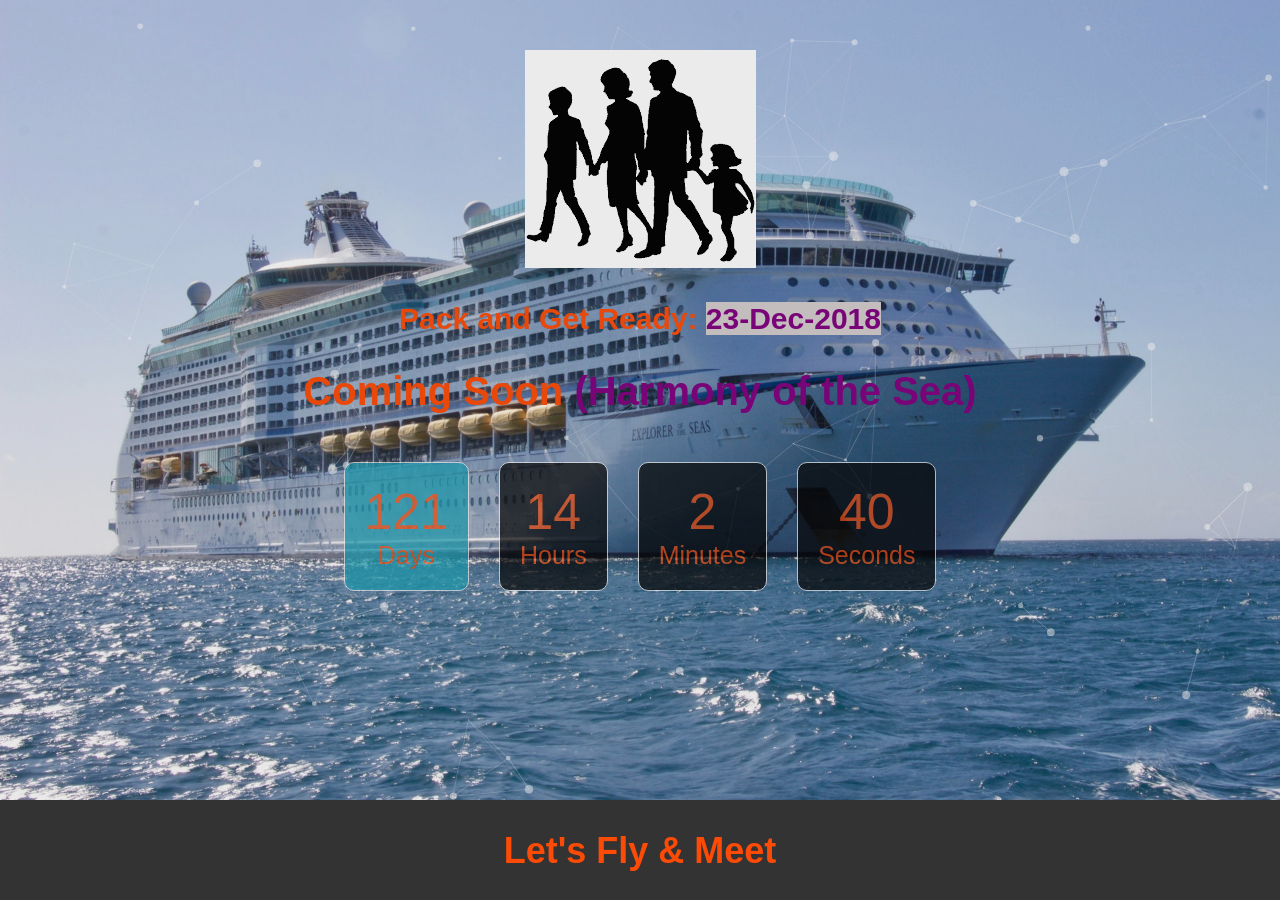
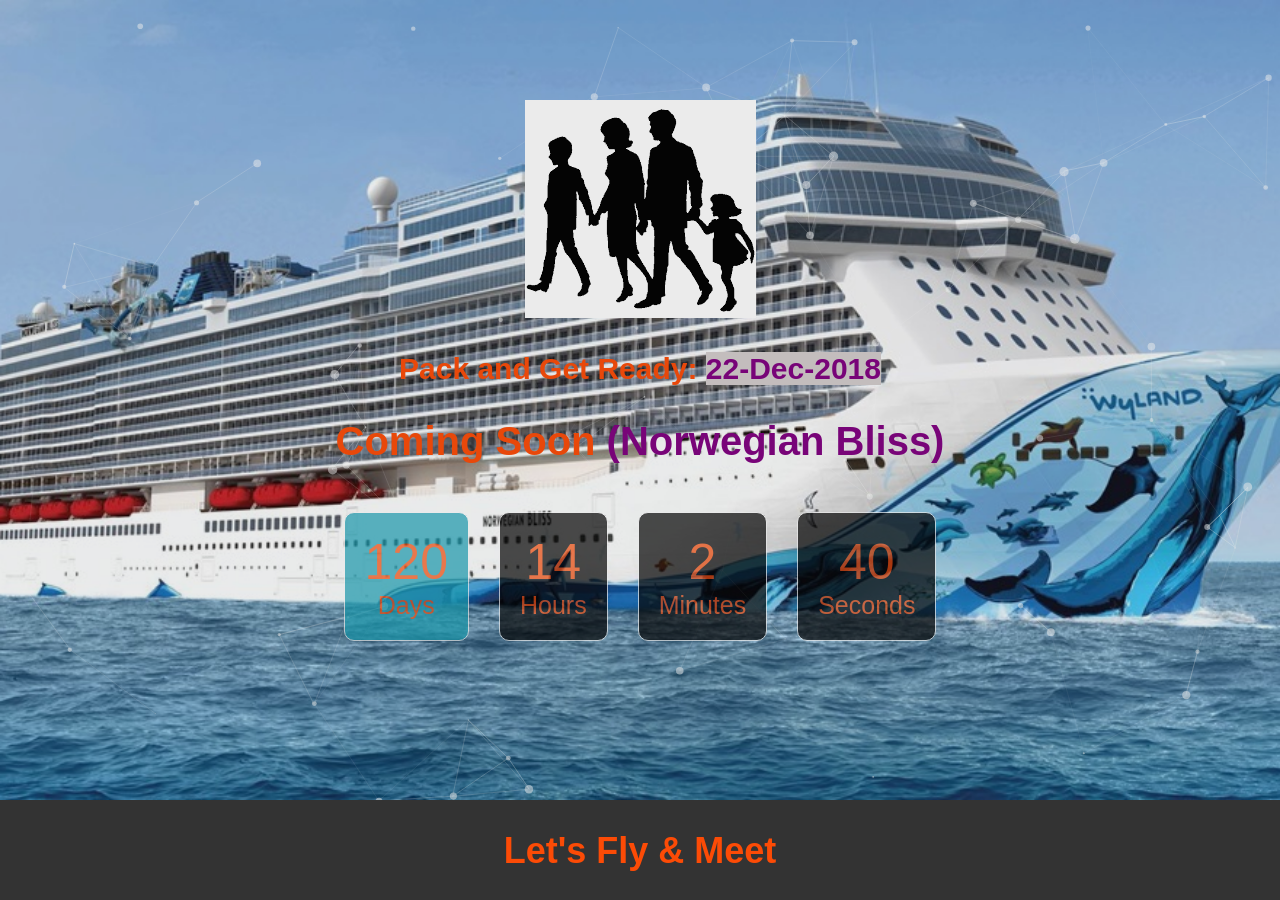
Before and after one commit to kzhangkzhang/comingsooncruise, a plain HTML site: page index.html in a window 1280 px wide. Shown: the top 900 px of the page. Drawn offline with Linux system fonts and the light colour scheme; some packages are replaced by stand-ins of ours; grey boxes are pictures that could not be loaded.

Commit message:
add bliss.jpg

```diff
--- a/css/style.css
+++ b/css/style.css
@@ -13,7 +13,7 @@
 
 #particles-js {
   position: relative;
-  background-image: url("../img/cruise-background.jpg");
+  background-image: url("../img/bliss.jpg");
   opacity: 0.9;
   background-size: cover;
   background-position: center;
@@ -31,7 +31,17 @@
   width: 100%;
   height: 100%;
   text-align: center;
-  padding-top: 50px;
+  padding-top: 100px;
+}
+
+.landing-inner img:hover {
+  transform: scale(1.5) rotate(360deg);
+  opacity: 0.7;
+  border-radius: 50%;
+}
+
+.animated {
+  transition: transform 1.5s ease-in-out 0.2s, rotate 2s linear 0.5s, opacity 3s ease-in-out 0.5s, border-radius 0.5s linear 0.2s;
 }
 
 .landing h1 {
--- a/index.html
+++ b/index.html
@@ -14,12 +14,12 @@
   <div id="particles-js">
     <section class="landing">
       <div class="landing-inner">
-        <img src="img/cruise-logo.png " alt="Cruise - Harmony of Seas ">
+        <img class="animated" src="img/cruise-logo.png " alt="Cruise - Harmony of Seas ">
         <p>Pack and Get Ready:
-          <span>23-Dec-2018</span>
+          <span>22-Dec-2018</span>
         </p>
         <h1>Coming Soon
-          <span>(Harmony of the Sea)</span>
+          <span>(Norwegian Bliss)</span>
         </h1>
         <div class="countdown "></div>
       </div>
--- a/js/main.js
+++ b/js/main.js
@@ -1,7 +1,7 @@
 const countdown = document.querySelector(".countdown");
 
 // Set launch day
-const launchDate = new Date("Dec 23, 2018 13:00:00").getTime();
+const launchDate = new Date("Dec 22, 2018 13:00:00").getTime();
 
 // console.log(launchDate);
 
```
Also changed, not shown: img/bliss.jpg (added), 1 other file.
